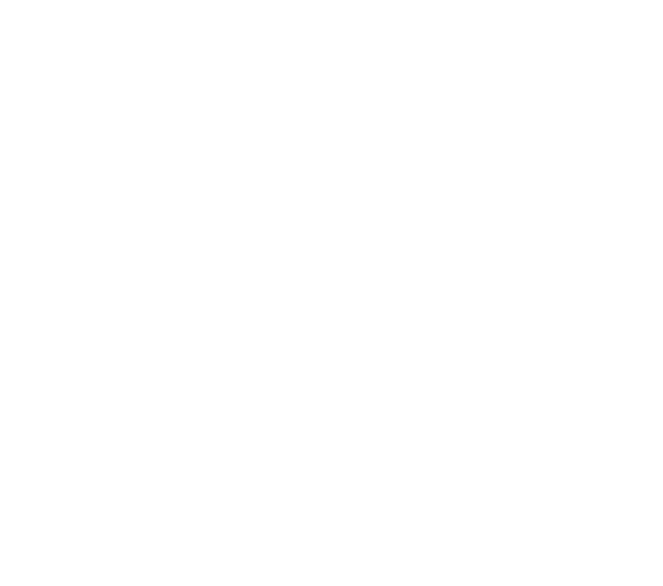
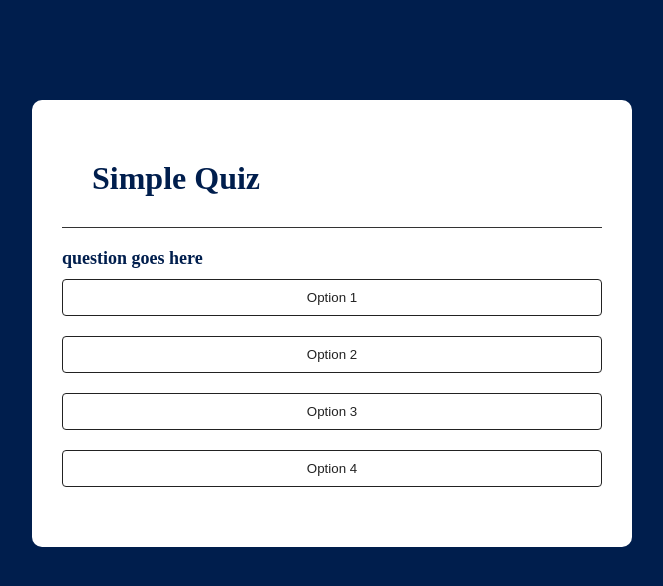
Before and after one commit to hamza7452/quiz-app, a plain HTML site: page index.html in a window 1280 px wide. Shown: the whole page, without its empty margins (308-971 px from the left). Drawn offline with Linux system fonts and the light colour scheme.

Commit message:
html ans css

```diff
--- a/index.css
+++ b/index.css
@@ -0,0 +1,59 @@
+*{
+  margin: 0;
+  padding: 0;
+  box-sizing: border-box;
+}
+body{
+  background: #001e4d;
+}
+.app{
+  background: #fff;
+  width: 90%;
+  max-width: 600px;
+  margin: 100px auto 0;
+  border-radius: 10px;
+  padding: 30px;
+}
+.app h1{
+  font-weight: 600;
+  color: #001e4d;
+  border-bottom: 1px solid #333;
+  padding: 30px;
+}
+.quiz{
+  padding: 20px 0;
+}
+.quiz h2{
+  font-size: 18px;
+  font-weight: 600;
+  color: #001e4d;
+}
+.btn{
+  background: #fff;
+  color: #222;
+  font-weight: 500;
+  width: 100%;
+  border: 1px solid #222;
+  padding: 10px;
+  margin: 10px 0;
+  border-radius: 4px;
+  cursor: pointer;
+  transition: all 0.3s;
+}
+
+.btn:hover{
+  background: #222;
+  color: #fff;
+}
+#next-btn{
+  background: #001e4d;
+  color: #fff;
+  font-weight: 500;
+  width: 150px;
+  border: 0;
+  padding: 10px;
+  margin: 20px auto 0;
+  border-radius: 4px;
+  cursor: pointer;
+  display: none;
+}
--- a/index.html
+++ b/index.html
@@ -4,8 +4,22 @@
   <meta charset="UTF-8">
   <meta name="viewport" content="width=device-width, initial-scale=1.0">
   <title>Document</title>
+  <link rel="stylesheet" href="index.css">
 </head>
 <body>
-
+  <div class="app">
+    <h1>Simple Quiz</h1>
+    <div class="quiz">
+      <h2 id="question">question goes here</h2>
+      <div id="answer-buttons">
+        <button class="btn">Option 1</button>
+        <button class="btn">Option 2</button>
+        <button class="btn">Option 3</button>
+        <button class="btn">Option 4</button>
+      </div>
+      <button id="next-btn">Next</button>
+    </div>
+  </div>
+  <script src="index.js"></script>
 </body>
 </html>
```
